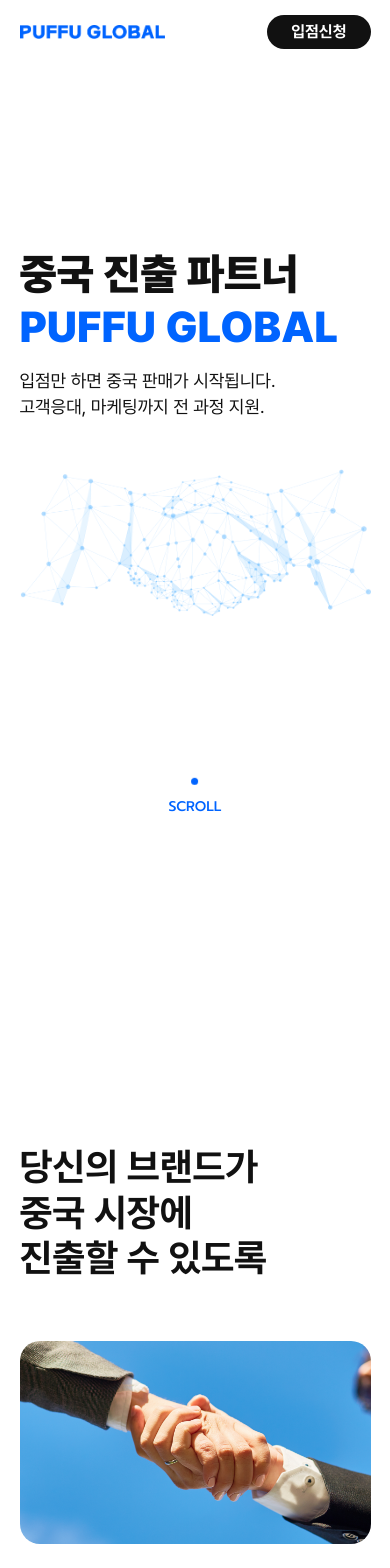
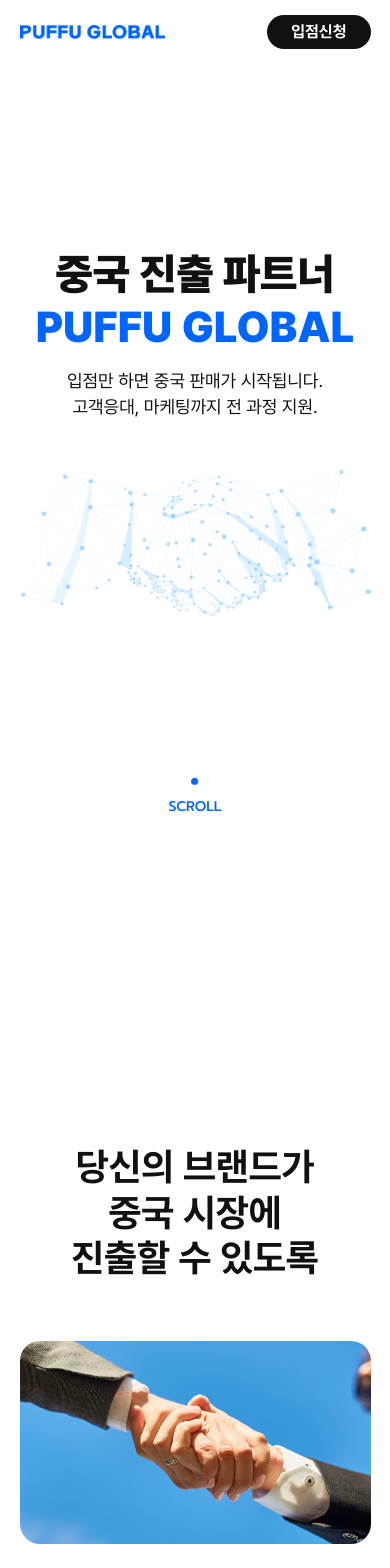
Before and after one commit to leejaejeong/puffu_global_02, a React (Create React App) app: page / in a window 390 px wide. Shown: the top 1568 px of the page. Built offline with nearby package versions, Linux system fonts and the light colour scheme.

Commit message:
타이틀 텍스트 가운데 정렬

```diff
--- a/src/component/Section01.module.css
+++ b/src/component/Section01.module.css
@@ -174,6 +174,7 @@
 
     .heroTxt {
         width: 100%;
+        text-align: center;
     }
 
     .heroImg {
--- a/src/component/Section02.module.css
+++ b/src/component/Section02.module.css
@@ -52,6 +52,7 @@
 
     .secTitle {
         width: 100%;
+        text-align: center;
     }
 
     .secImg {
--- a/src/component/Section08.module.css
+++ b/src/component/Section08.module.css
@@ -63,11 +63,12 @@
     .secBox {
         flex-direction: column;
         align-items: flex-start;
-        gap: 60px;
+        gap: 30px;
     }
 
     .secTitle {
         width: 100%;
+        text-align: center;
     }
 
     .secImg {
```
